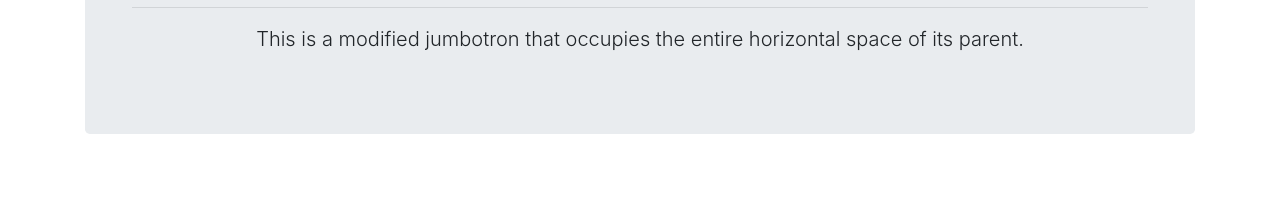
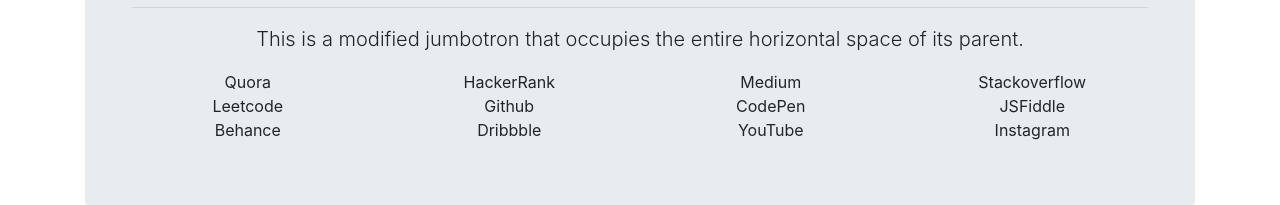
Before and after one commit to azimshaik/conneqt, a React (Create React App) app: page / in a window 1280 px wide. Shown: the part 881-1086 px from the top of the page. Before the commit the page ends 1047 px from the top, so only its background shows below. Built offline with nearby package versions, Linux system fonts and the light colour scheme.

Commit message:
various pfofiles placeholders added

```diff
--- a/src/components/profile.component.js
+++ b/src/components/profile.component.js
@@ -34,6 +34,24 @@
               This is a modified jumbotron that occupies the entire horizontal
               space of its parent.
             </p>
+            <div class="row">
+              <div class="col">Quora</div>
+              <div class="col"> HackerRank</div>
+              <div class="col"> Medium</div>
+              <div class="col"> Stackoverflow</div>
+            </div>
+            <div class="row">
+              <div class="col">Leetcode</div>
+              <div class="col"> Github</div>
+              <div class="col"> CodePen</div>
+              <div class="col"> JSFiddle</div>
+            </div>
+            <div class="row">
+              <div class="col">Behance</div>
+              <div class="col"> Dribbble</div>
+              <div class="col"> YouTube</div>
+              <div class="col"> Instagram</div>
+            </div>
           </div>
         </div>
       </div>
```
